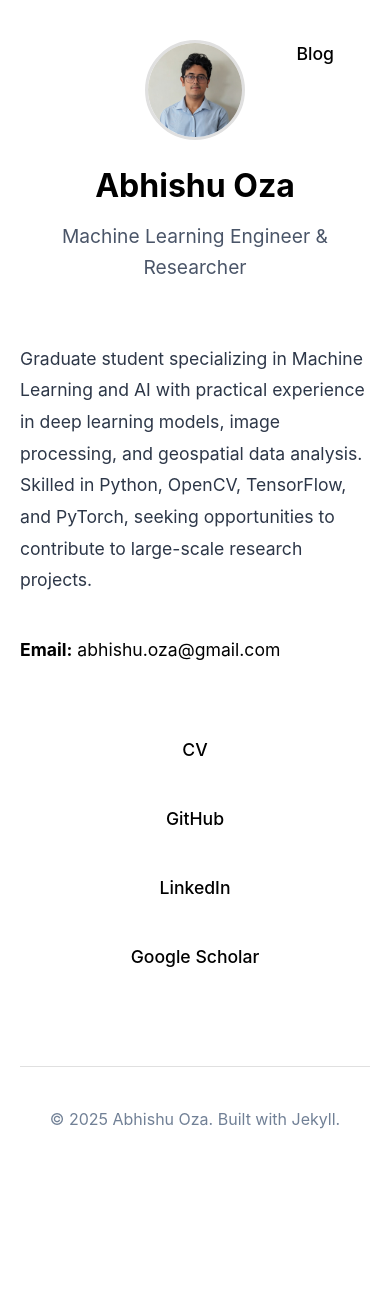
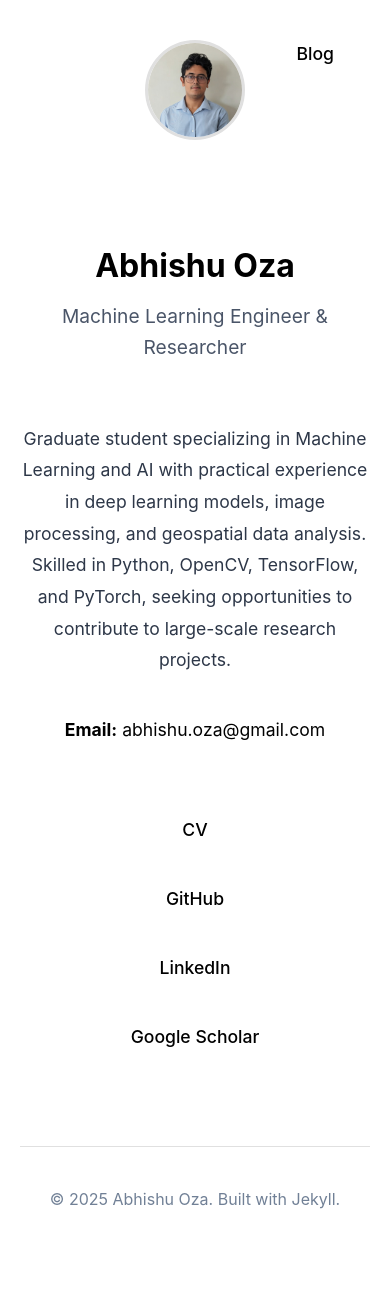
Before and after one commit to abhishuoza/abhishuoza.github.io, a Jekyll site: the page built from index.html, in a window 390 px wide. Built offline with Jekyll 4.4.1, drawn with Linux system fonts in a browser that asks for light colours; before the commit the page ends 1212 px from its top, so only the background shows below that.

Commit message:
Initial website setup

```diff
--- a/assets/styles/main.css
+++ b/assets/styles/main.css
@@ -260,6 +260,8 @@
 @media (max-width: 768px) {
     h1 {
         font-size: 2rem;
+        margin-top: 80px;
+        text-align: center;
     }
 
     .container {
@@ -275,6 +277,15 @@
         flex-direction: column !important;
         text-align: center;
         gap: 20px !important;
+    }
+
+    header {
+        margin-top: 0;
+        text-align: center;
+    }
+
+    .subtitle {
+        text-align: center;
     }
 
     .links {
@@ -294,29 +305,46 @@
         font-size: 1.5rem;
     }
 
-    .home-nav, .blog-nav {
-        top: 20px;
-        left: 20px;
-        right: 20px;
+    .blog-nav {
+        position: fixed;
+        top: 0;
+        left: 0;
+        right: 0;
+        background: white;
+        padding: 15px 20px;
+        z-index: 100;
+        border-bottom: none;
+        display: flex;
+        justify-content: flex-start;
     }
 
     .home-nav {
+        position: absolute;
+        top: 20px;
         right: 20px;
-        left: auto;
+        background: transparent;
+        padding: 0;
     }
 
     .post-banner {
-        padding: 15px 20px;
+        padding: 12px 20px;
+        flex-direction: column;
+        align-items: flex-start;
+        gap: 8px;
     }
 
     .back-button {
-        left: 20px;
-        padding: 6px 12px;
+        position: static;
+        padding: 0;
         font-size: 0.9rem;
+        margin: 0;
+        margin-left: -4px;
     }
 
     .banner-title {
-        font-size: 1.2rem;
+        font-size: 1.3rem;
+        text-align: left;
+        line-height: 1.2;
     }
 
     .post-navigation {
@@ -325,6 +353,10 @@
 
     .nav-prev, .nav-next {
         max-width: 100%;
+    }
+
+    .blog-post-article {
+        margin-top: 100px;
     }
 }
 
```
Also changed, not shown: _posts/2025-01-10-arguments-for-transformative-ai.md (+1 -1 lines), blog_mobile.png (added), blog_mobile_updated.png (added), blog_post_mobile.png (added), blog_updated_2.png (added), home_mobile.png (added).
